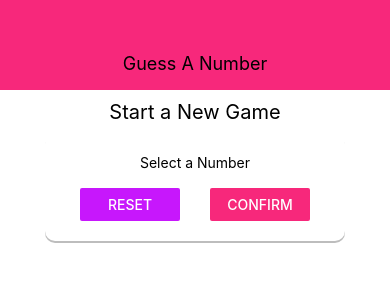
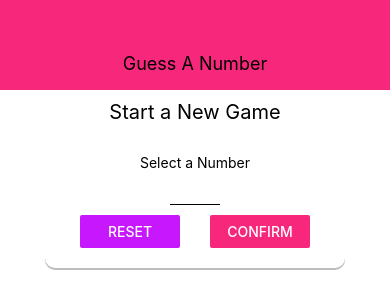
Before and after one commit to SeniorFlacko/GuessNumber, a React Native app: screen / in a window 390 px wide. Shown: the top 308 px of the page. Built offline with nearby package versions, Linux system fonts and the light colour scheme.

Commit message:
customizing a textInput element

```diff
--- /dev/null
+++ b/components/Input.js
@@ -0,0 +1,19 @@
+import React from 'react';
+import {TextInput, StyleSheet} from 'react-native';
+
+const Input = (props) => {
+  return (
+    <TextInput {...props} style={{...styles.input, ...props.style}}></TextInput>
+  );
+};
+
+const styles = StyleSheet.create({
+  input: {
+    borderBottomColor: 'black',
+    borderBottomWidth: 1,
+    padding: 3,
+    textAlign: 'center',
+  },
+});
+
+export default Input;
--- a/screens/StartGameScreen.js
+++ b/screens/StartGameScreen.js
@@ -2,6 +2,7 @@
 import {View, Button, Text, StyleSheet, TextInput} from 'react-native';
 import Card from '../components/Card';
 import Colors from '../constants/Colors';
+import Input from '../components/Input';
 
 const StartGameScreen = (props) => {
   return (
@@ -9,7 +10,14 @@
       <Text style={styles.title}>Start a New Game</Text>
       <Card style={styles.inputContainer}>
         <Text>Select a Number</Text>
-        <TextInput />
+        <Input
+          style={styles.input}
+          blurOnSubmit
+          autoCapitalize="none"
+          autoCorrect={false}
+          keyboardType="number-pad"
+          maxLength={2}
+        />
 
         <View style={styles.buttonContainer}>
           <View style={styles.button}>
@@ -47,6 +55,10 @@
     width: 100,
     maxWidth: 100,
   },
+  input: {
+    margin: 10,
+    width: 50,
+  },
 });
 
 export default StartGameScreen;
```
